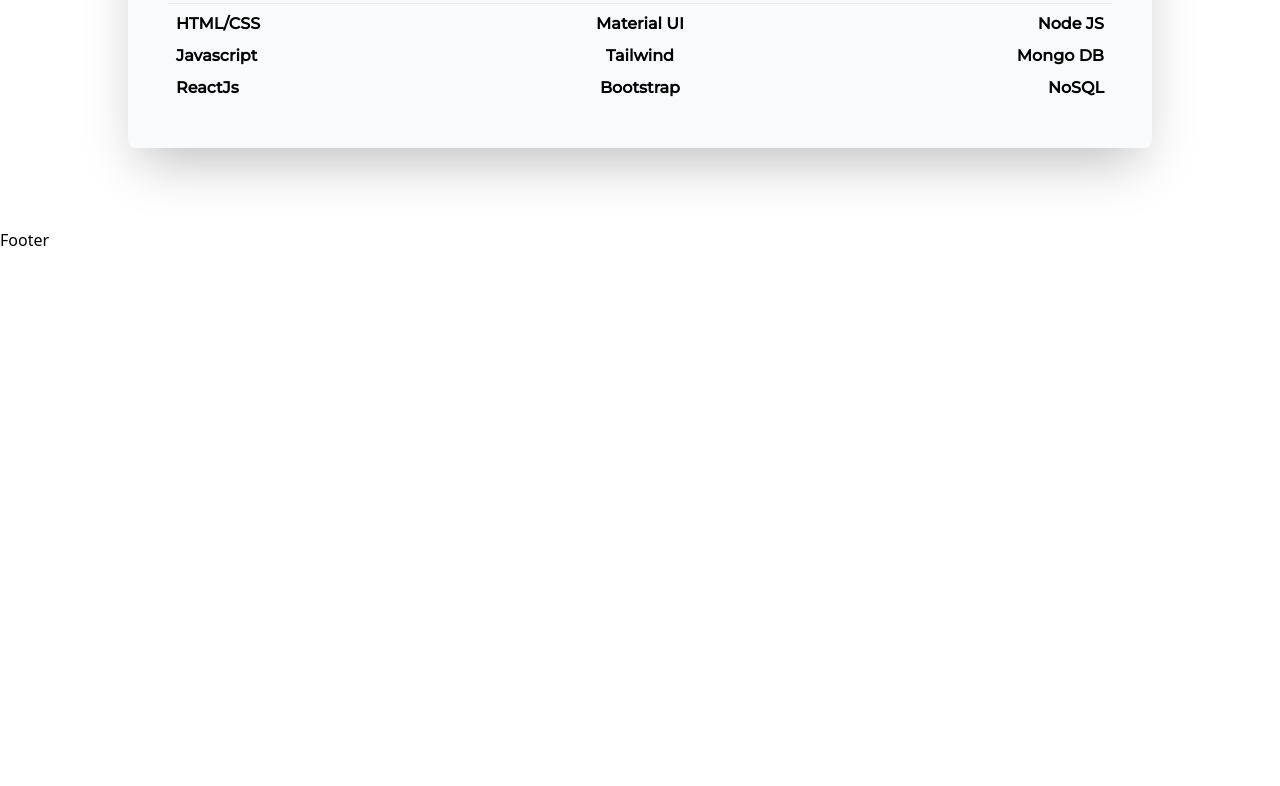
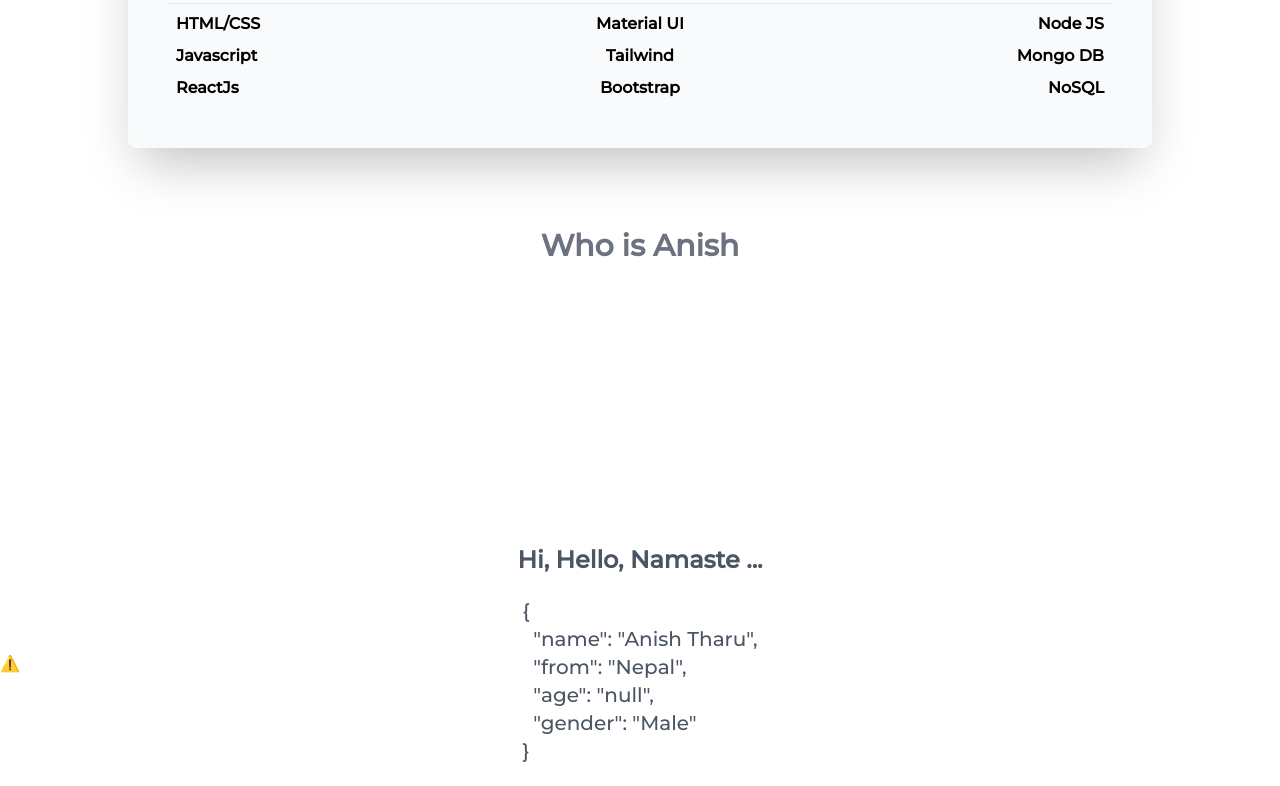
Before and after one commit to tharuAnish/my-folio, a React (Create React App) app: page / in a window 1280 px wide. Shown: the part 2681-3467 px from the top of the page. Before the commit the page ends 2933 px from the top, so only its background shows below. Built offline with nearby package versions, Linux system fonts and the light colour scheme; no server answers.

Commit message:
Dev info Blob has been added to the Home page

```diff
--- a/src/pages/Home.js
+++ b/src/pages/Home.js
@@ -32,6 +32,7 @@
                             <h1 className="text-6xl md:text-4xl">
                                 Hi , I am <b className="text-yellow-500">ANISH</b>
                             </h1>
+                            {/* <hr /> */}
                             <h1 className="text-3xl md:text-xl">
                                 ReactJS <b className="text-red-500">Developer</b>
                             </h1>
@@ -105,13 +106,10 @@
                     </div>
                 </div>
 
-
                 {/* DevStack section */}
                 <div className="my-20 ">
                     <div className="text-white text-center h-52 bg-secondary py-10">
-                        <h2 className="font-bold text-3xl">
-                            My Dev Stack
-                        </h2>
+                        <h2 className="font-bold text-3xl">My Dev Stack</h2>
                     </div>
                     <div className="md:mx-5 mx-32 shadow-2xl bg-gray-50 -mt-20 rounded-lg hover:bg-gray-700 hover:text-white">
                         <div className="h-96">
@@ -148,6 +146,39 @@
                         </div>
                     </div>
                 </div>
+
+                {/* Dev info */}
+                <div>
+                    <h2 className="text-3xl text-gray-500 text-center font-bold">
+                        Who is Anish
+                    </h2>
+                    <div className="h-screen relative text-gray-600 ">
+                        <div className="h-full">
+                            <lottie-player
+                                src="https://assets8.lottiefiles.com/packages/lf20_dcatp5cr.json"
+                                background="transparent"
+                                speed="1"
+
+                                loop
+
+                                autoplay
+                            ></lottie-player>
+                        </div>
+                        <div className="absolute inset-0 flex flex-col items-center justify-center">
+                            <h3 className="text-2xl font-bold ">Hi, Hello, Namaste ...</h3>
+                            <hr />
+                            <pre className="text-xl md:text-sm my-5 font-mont">
+                                {JSON.stringify({
+                                    name: 'Anish Tharu',
+                                    from: 'Nepal',
+                                    age: 'null',
+                                    gender: 'Male'
+                                }, null, 2)}
+                            </pre>
+
+                        </div>
+                    </div>
+                </div>
             </div>
         </Layout>
     );
```
